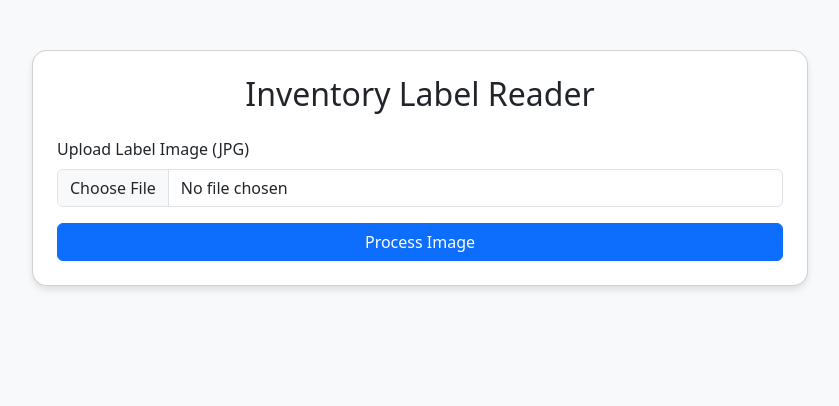
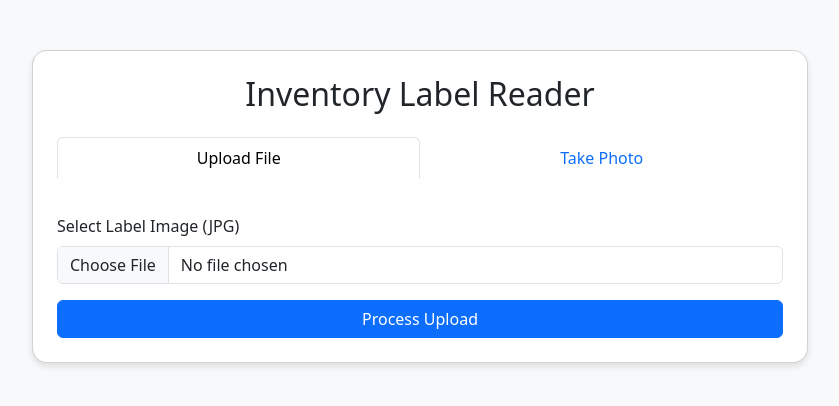
Before and after one commit to Fifty-Nine/label-reader, a FastAPI app: page / in a window 1280 px wide. Shown: the top 406 px of the page, without its empty margins (220-1059 px from the left). Run offline with FastAPI, Linux system fonts and the light colour scheme; some libraries are stand-ins or nearby versions.

Commit message:
Add support for taking a photo via the app.

```diff
--- a/app.py
+++ b/app.py
@@ -52,11 +52,21 @@ async def process_image(request: Request, file: UploadFile = File(...)):
             "request": request,
             "error": "OLLAMA_URL is not configured. Please set it as an environment variable."
         })
+
+    logger.info(f"Received file: {file.filename}, size: {file.size if hasattr(file, 'size') else 'unknown'}")
+
     try:
         # Read file and encode to base64
         contents = await file.read()
+        logger.info(f"Read {len(contents)} bytes from uploaded file.")
+
+        if len(contents) == 0:
+            return templates.TemplateResponse("index.html", {
+                "request": request,
+                "error": "The uploaded file is empty."
+            })
+
         base64_image = base64.b64encode(contents).decode('utf-8')
-
         # Prepare payload for Ollama
         payload = {
             "model": MODEL_NAME,
--- a/templates/index.html
+++ b/templates/index.html
@@ -10,21 +10,49 @@
         .container { max-width: 800px; margin-top: 50px; }
         .card { border-radius: 15px; box-shadow: 0 4px 6px rgba(0,0,0,0.1); }
         .loading { display: none; }
+        #camera-preview { width: 100%; max-height: 400px; background: #000; border-radius: 10px; display: none; margin-bottom: 15px; }
+        .nav-tabs { border-bottom: none; margin-bottom: 20px; }
+        .nav-link { cursor: pointer; }
     </style>
 </head>
 <body>
-    <div class="container">
+    <div class="container" id="main-container">
         <div class="card p-4 mb-4">
             <h2 class="text-center mb-4">Inventory Label Reader</h2>
+
+            <ul class="nav nav-tabs nav-fill" id="sourceTab" role="tablist">
+                <li class="nav-item">
+                    <a class="nav-link active" id="upload-tab" data-bs-toggle="tab" href="#upload-sec">Upload File</a>
+                </li>
+                <li class="nav-item">
+                    <a class="nav-link" id="camera-tab" data-bs-toggle="tab" href="#camera-sec">Take Photo</a>
+                </li>
+            </ul>
+
+            <div class="tab-content mt-3">
+                <!-- Upload Section -->
+                <div class="tab-pane fade show active" id="upload-sec">
                     <form id="uploadForm" action="/process" method="post" enctype="multipart/form-data">
                         <div class="mb-3">
-                    <label for="file" class="form-label">Upload Label Image (JPG)</label>
+                            <label for="file" class="form-label">Select Label Image (JPG)</label>
                             <input class="form-control" type="file" id="file" name="file" accept=".jpg,.jpeg" required>
                         </div>
                         <div class="d-grid">
-                    <button type="submit" class="btn btn-primary" id="submitBtn">Process Image</button>
+                            <button type="submit" class="btn btn-primary" id="submitBtn">Process Upload</button>
                         </div>
                     </form>
+                </div>
+
+                <!-- Camera Section -->
+                <div class="tab-pane fade" id="camera-sec">
+                    <video id="camera-preview" autoplay playsinline></video>
+                    <canvas id="capture-canvas" style="display:none;"></canvas>
+                    <div class="d-grid gap-2">
+                        <button type="button" class="btn btn-outline-primary" id="startCameraBtn">Start Camera</button>
+                        <button type="button" class="btn btn-success" id="captureBtn" style="display:none;">Capture & Process</button>
+                    </div>
+                </div>
+            </div>
 
             <div id="loading" class="text-center mt-4 loading">
                 <div class="spinner-border text-primary" role="status">
@@ -41,7 +69,7 @@
         {% endif %}
 
         {% if results %}
-        <div class="card p-4">
+        <div class="card p-4" id="results-card">
             <h4 class="mb-3">Extracted Inventory</h4>
             <div class="table-responsive">
                 <table class="table table-hover">
@@ -65,11 +93,109 @@
         {% endif %}
     </div>
 
+    <!-- Bootstrap Bundle with Popper -->
+    <script src="https://cdn.jsdelivr.net/npm/bootstrap@5.3.0/dist/js/bootstrap.bundle.min.js"></script>
+
     <script>
-        document.getElementById('uploadForm').onsubmit = function() {
-            document.getElementById('submitBtn').disabled = true;
-            document.getElementById('loading').style.display = 'block';
+        function initApp() {
+            const uploadForm = document.getElementById('uploadForm');
+            const submitBtn = document.getElementById('submitBtn');
+            const loading = document.getElementById('loading');
+            const video = document.getElementById('camera-preview');
+            const canvas = document.getElementById('capture-canvas');
+            const startCameraBtn = document.getElementById('startCameraBtn');
+            const captureBtn = document.getElementById('captureBtn');
+            let stream = null;
+
+            if (uploadForm) {
+                uploadForm.onsubmit = function() {
+                    submitBtn.disabled = true;
+                    loading.style.display = 'block';
                 };
+            }
+
+            if (startCameraBtn) {
+                startCameraBtn.onclick = async function() {
+                    try {
+                        stream = await navigator.mediaDevices.getUserMedia({
+                            video: { facingMode: 'environment' }
+                        });
+                        video.srcObject = stream;
+                        video.style.display = 'block';
+                        startCameraBtn.style.display = 'none';
+                        captureBtn.style.display = 'block';
+                    } catch (err) {
+                        alert('Could not access camera: ' + err.message);
+                    }
+                };
+            }
+
+            if (captureBtn) {
+                captureBtn.onclick = async function() {
+                    // Use actual video dimensions
+                    const width = video.videoWidth;
+                    const height = video.videoHeight;
+
+                    if (width === 0 || height === 0) {
+                        alert("Camera not ready. Please wait a moment.");
+                        return;
+                    }
+
+                    canvas.width = width;
+                    canvas.height = height;
+                    const context = canvas.getContext('2d');
+                    context.drawImage(video, 0, 0, width, height);
+
+                    if (stream) {
+                        stream.getTracks().forEach(track => track.stop());
+                    }
+                    video.style.display = 'none';
+                    captureBtn.style.display = 'none';
+                    loading.style.display = 'block';
+
+                    canvas.toBlob(async (blob) => {
+                        if (!blob || blob.size === 0) {
+                            alert('Error: Captured image is empty.');
+                            loading.style.display = 'none';
+                            initApp(); // Reset
+                            return;
+                        }
+
+                        const formData = new FormData();
+                        formData.append('file', blob, 'capture.jpg');
+
+                        try {
+                            const response = await fetch('/process', {
+                                method: 'POST',
+                                body: formData
+                            });
+
+                            const html = await response.text();
+                            const parser = new DOMParser();
+                            const newDoc = parser.parseFromString(html, 'text/html');
+
+                            // Update the main container
+                            document.getElementById('main-container').innerHTML = newDoc.getElementById('main-container').innerHTML;
+
+                            // Re-initialize scripts for the new elements
+                            initApp();
+
+                            // If we were on the camera tab, switch back to it so the user sees consistency
+                            const cameraTab = new bootstrap.Tab(document.getElementById('camera-tab'));
+                            cameraTab.show();
+
+                        } catch (err) {
+                            alert('Error processing image: ' + err);
+                            loading.style.display = 'none';
+                        }
+                    }, 'image/jpeg', 0.9);
+                };
+            }
+        }
+
+        // Initial call
+        initApp();
     </script>
+
 </body>
 </html>
```
Lines whose indentation alone changed are shown as unchanged.
